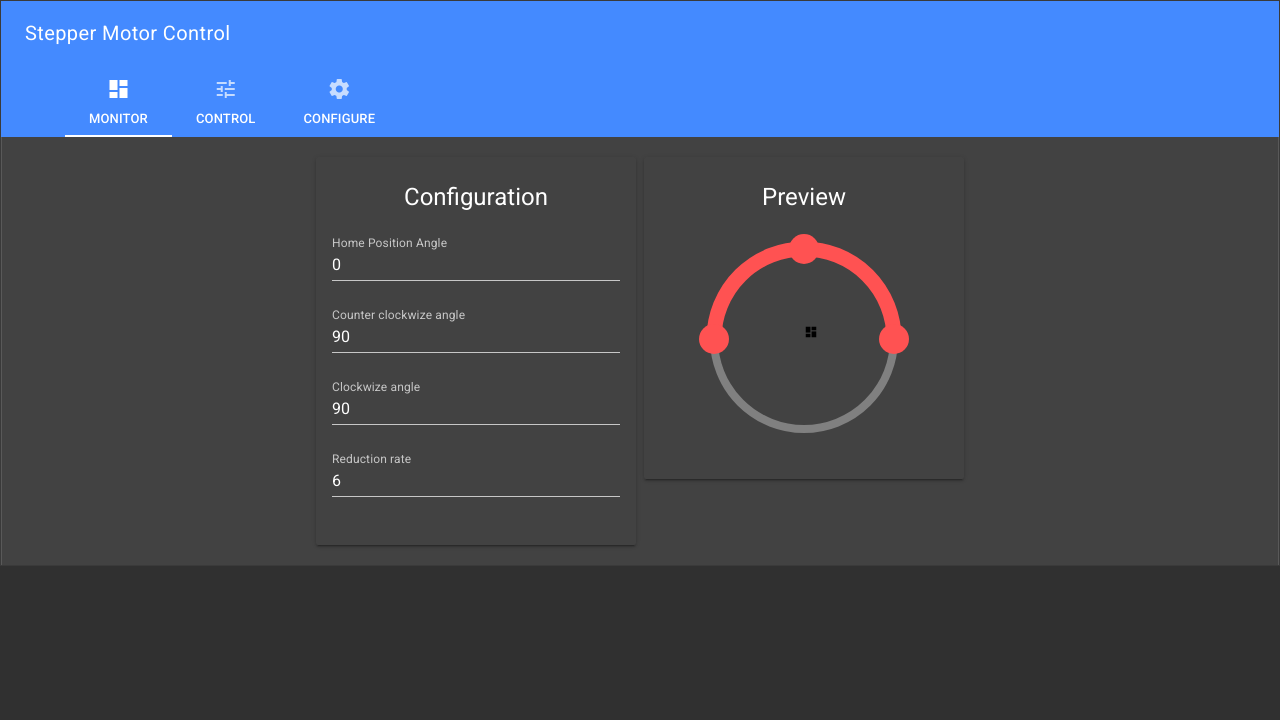
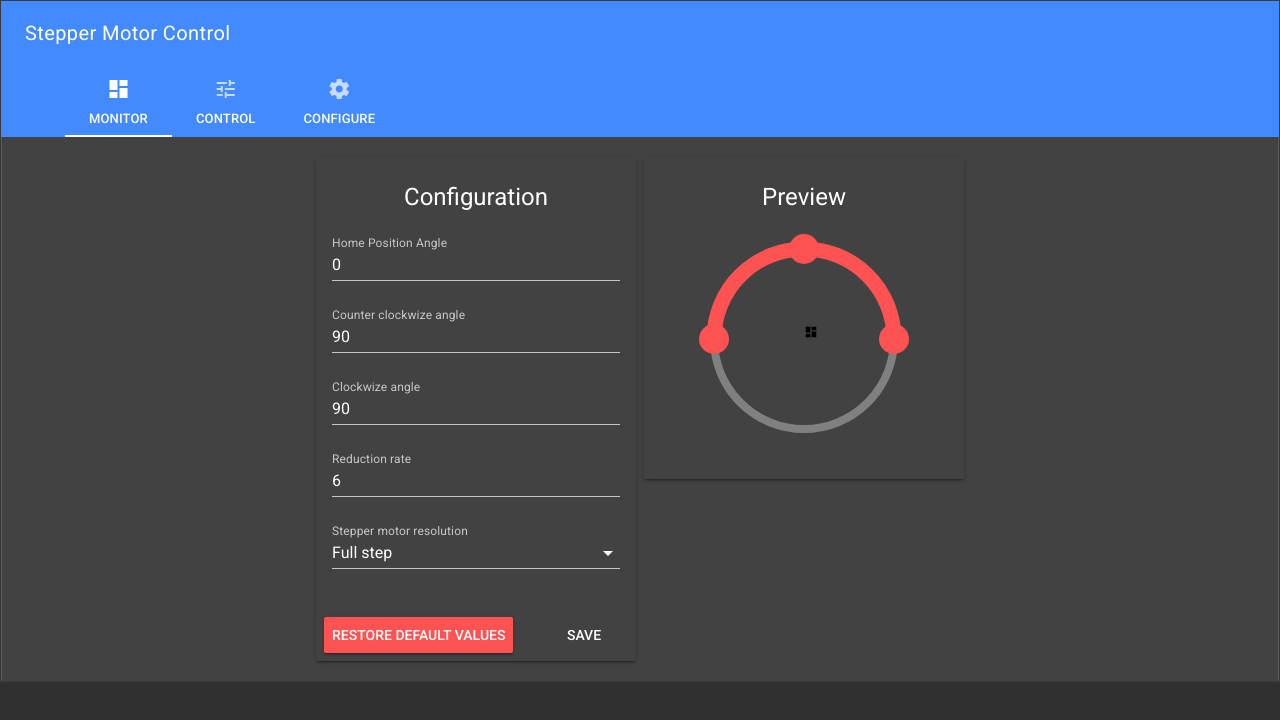
Before and after one commit to lgm42/stepper_motor_web, a Vue app: page /#/configure in a window 1280 px wide. Shown: the top 720 px of the page. Built offline with nearby package versions, Linux system fonts and the light colour scheme.

Commit message:
wip on configuration vue

```diff
--- a/src/components/Configure.vue
+++ b/src/components/Configure.vue
@@ -8,7 +8,7 @@
       <md-card-content>
         <md-field>
           <label>Home Position Angle</label>
-          <md-input v-model="origin" type="number" min="0" max="360"></md-input>
+          <md-input v-model="origin" type="number" min="0" max="359"></md-input>
         </md-field>
         <md-field>
         <label>Counter clockwize angle</label>
@@ -22,7 +22,19 @@
           <label>Reduction rate</label>
           <md-input v-model="reductionRate" type="number" min="0"></md-input>
         </md-field>
+        <md-field>
+          <label for="stepResolution">Stepper motor resolution</label>
+          <md-select v-model="stepResolution">
+            <md-option v-for="stepResolutionOption in stepResolutionOptions" v-bind:key="stepResolutionOption.value" v-bind:value="stepResolutionOption.value">
+            {{stepResolutionOption.text}}
+            </md-option>
+          </md-select>
+        </md-field>
       </md-card-content>
+      <md-card-actions md-alignment="space-between">
+        <md-button class="md-raised md-accent">Restore default values</md-button>
+        <md-button>Save</md-button>
+      </md-card-actions>
     </md-card>
 
     <md-card>
@@ -52,7 +64,15 @@ export default {
       negativeAngle: 90.0,
       position: 23.0,
       origin: 0.0,
-      reductionRate: 6.0
+      reductionRate: 6.0,
+      stepResolution: 1,
+      stepResolutionOptions: [
+        { text: 'Full step', value: 1 },
+        { text: 'Half step', value: 0.5 },
+        { text: 'Quarter step', value: 0.25 },
+        { text: 'Eighth step', value: 0.125 },
+        { text: 'Sixteenth step', value: 0.125 }
+      ]
     }
   },
   components: {
```
